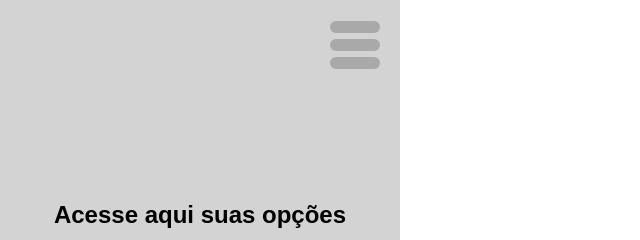
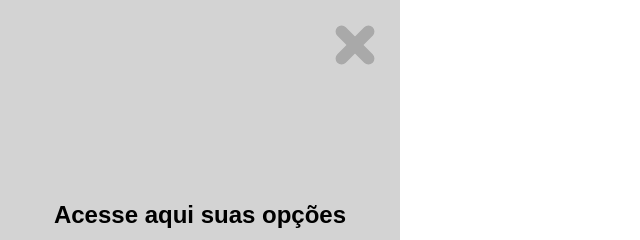
Before and after one commit to estacaohack8/305-barra-lateral, a plain HTML site: page index.html in a window 1280 px wide. Both pictures are taken after a click on the element 45 px from the left and 45 px from the top of the page. Shown: the top 240 px of the page, 0-640 px from the left. Drawn offline with Linux system fonts and the light colour scheme.

Commit message:
Adicionar animacao da barra lateral

```diff
--- a/estilo.css
+++ b/estilo.css
@@ -16,6 +16,7 @@ aside{
     align-items: center;
     position: relative;
     transform: translateX(-310px);
+    transition: 1s;
 }
 
 aside.mostrando{
@@ -54,4 +55,21 @@ aside nav a{
     width: 50px;
     background-color: darkgray;
     border-radius: 6px;
+    transition: 1s;
 }
+
+.barrinha.mostrando{
+    position: absolute;
+}
+
+.barrinha.mostrando:nth-child(1){
+    transform: rotate(45deg);
+}
+
+.barrinha.mostrando:nth-child(2){
+    display: none;
+}
+
+.barrinha.mostrando:nth-child(3){
+    transform: rotate(-45deg);
+}
--- a/script.js
+++ b/script.js
@@ -8,4 +8,7 @@ botao.onclick = function(){
             item.classList.toggle("invisivel");
         }
     }
+    for(item of botao.children){
+        item.classList.toggle('mostrando');
+    }
 }
```
